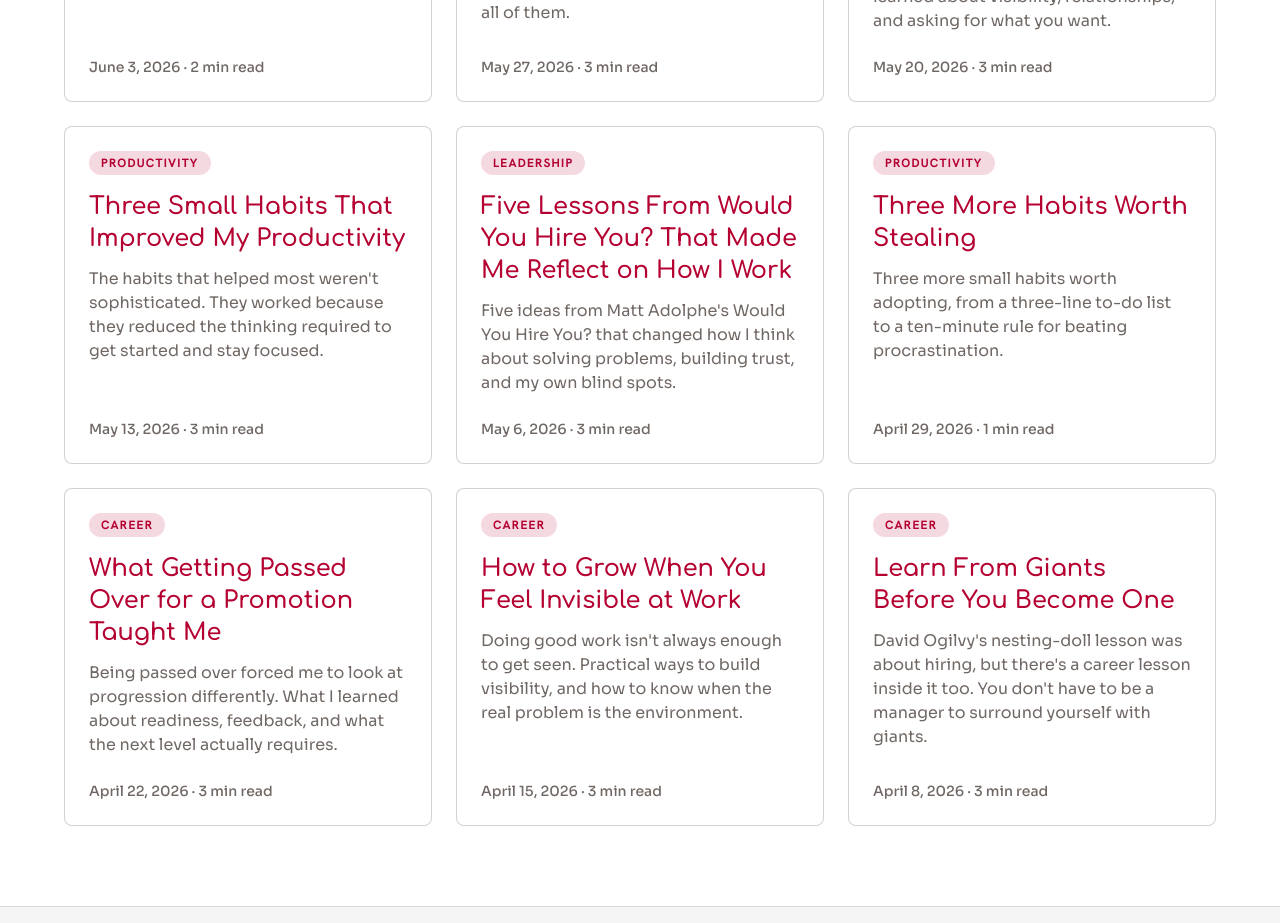
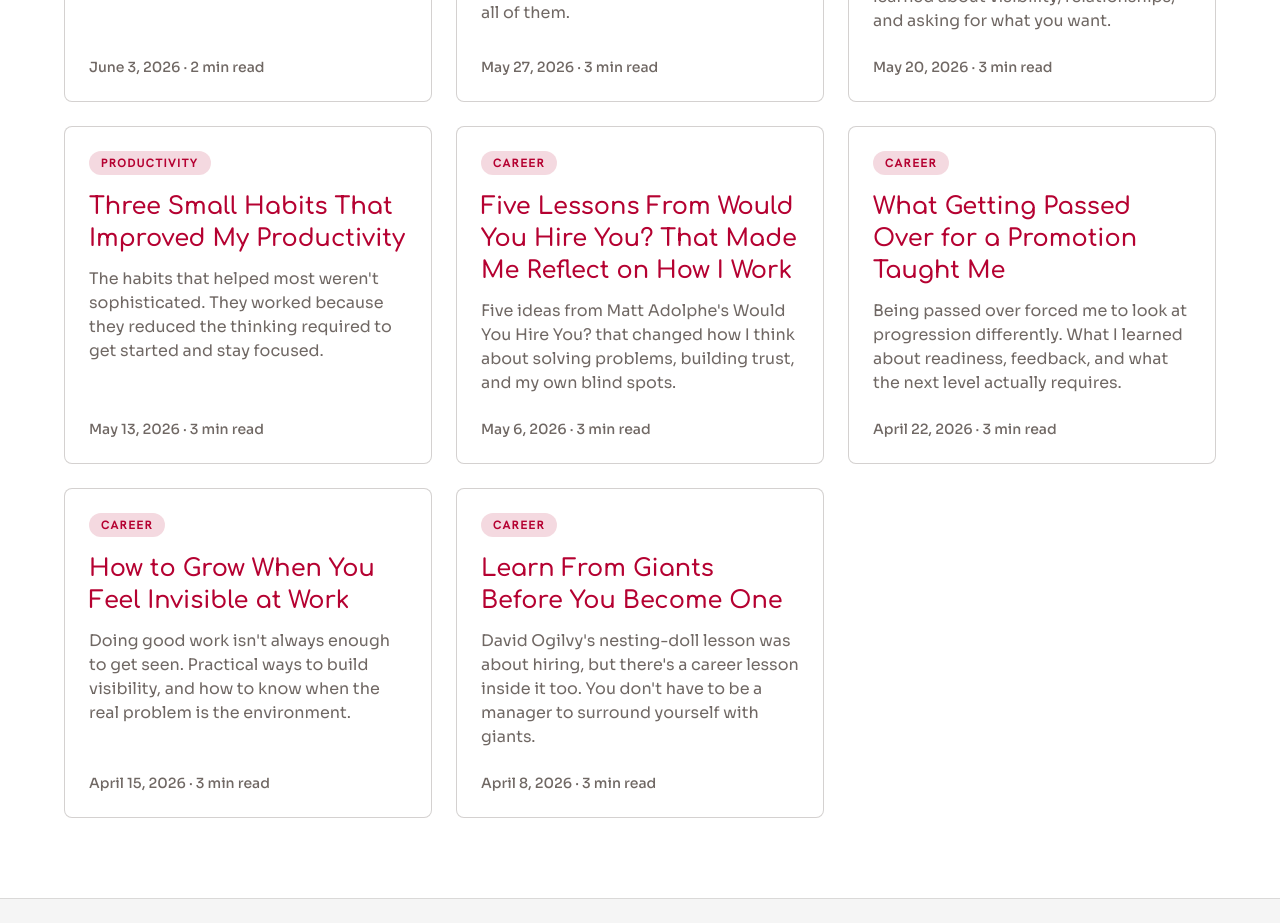
Before and after one commit to tolabuzz/Portfolio, a Next.js app: page /insights in a window 1280 px wide. Shown: the part 2100-3023 px from the top of the page. Built offline with nearby package versions, Linux system fonts and the light colour scheme; no server answers.

Commit message:
Remove Three More Habits Worth Stealing, recategorize Would You Hire You piece
Deletes the "Three More Habits Worth Stealing" article and moves
"Five Lessons From Would You Hire You?" from Leadership to Career.

```diff
--- a/src/content/articles.ts
+++ b/src/content/articles.ts
@@ -928,7 +928,7 @@ export const articles: Article[] = [
   {
     slug: "five-lessons-from-would-you-hire-you",
     title: "Five Lessons From Would You Hire You? That Made Me Reflect on How I Work",
-    category: "Leadership",
+    category: "Career",
     description:
       "Five ideas from Matt Adolphe's Would You Hire You? that changed how I think about solving problems, building trust, and my own blind spots.",
     date: "2026-05-06",
@@ -1002,26 +1002,6 @@ export const articles: Article[] = [
       p("Would you enjoy managing yourself?"),
       p("If any of those answers make you uncomfortable, that is not necessarily a bad thing."),
       p("It may simply show you where the next stage of your growth needs to begin."),
-    ],
-  },
-  {
-    slug: "three-more-habits-worth-stealing",
-    title: "Three More Habits Worth Stealing",
-    category: "Productivity",
-    description:
-      "Three more small habits worth adopting, from a three-line to-do list to a ten-minute rule for beating procrastination.",
-    date: "2026-04-29",
-    readingTime: "1 min read",
-    body: [
-      p("For a long time I thought productivity required a complex system. It turns out the tiny habits, the ones that feel too small to matter, made the biggest difference."),
-      p("Here are three that changed the game for me."),
-      p("Starting the day with a three-line to-do list."),
-      p("I used to overload my task list and feel defeated by mid-afternoon. Now I pick three high-impact tasks each morning and win the day before lunch."),
-      p("Using the ten-minute rule to beat procrastination."),
-      p("When I don't feel like starting something, I tell myself to just do it for ten minutes. Nine times out of ten I keep going, because starting is always the hardest part."),
-      p("Closing the day with a short review."),
-      p("Every evening I ask myself what I learned that day and what I could do better tomorrow. It keeps me grounded and focused on progress instead of perfection."),
-      p("Productivity was never about doing more. It's about doing what matters, with clarity and consistency."),
     ],
   },
   {
```
